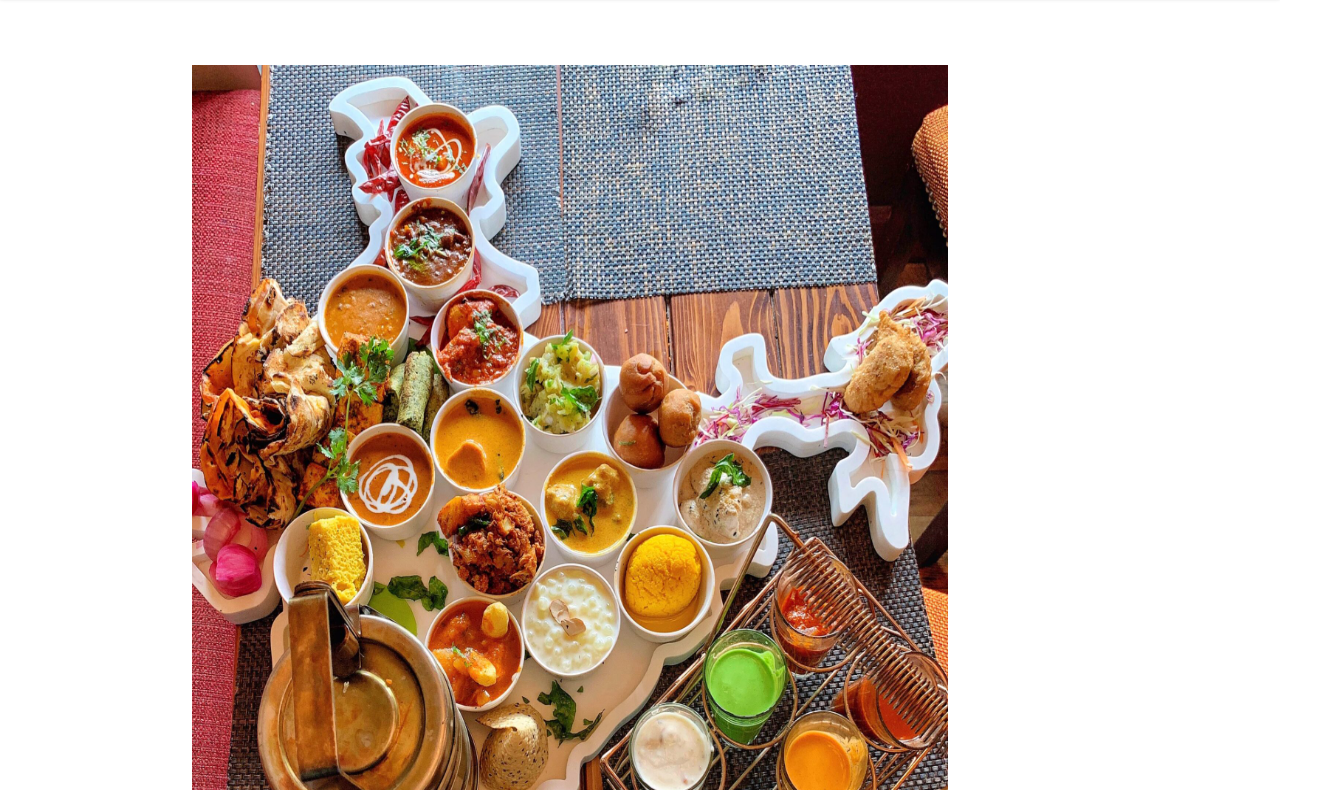
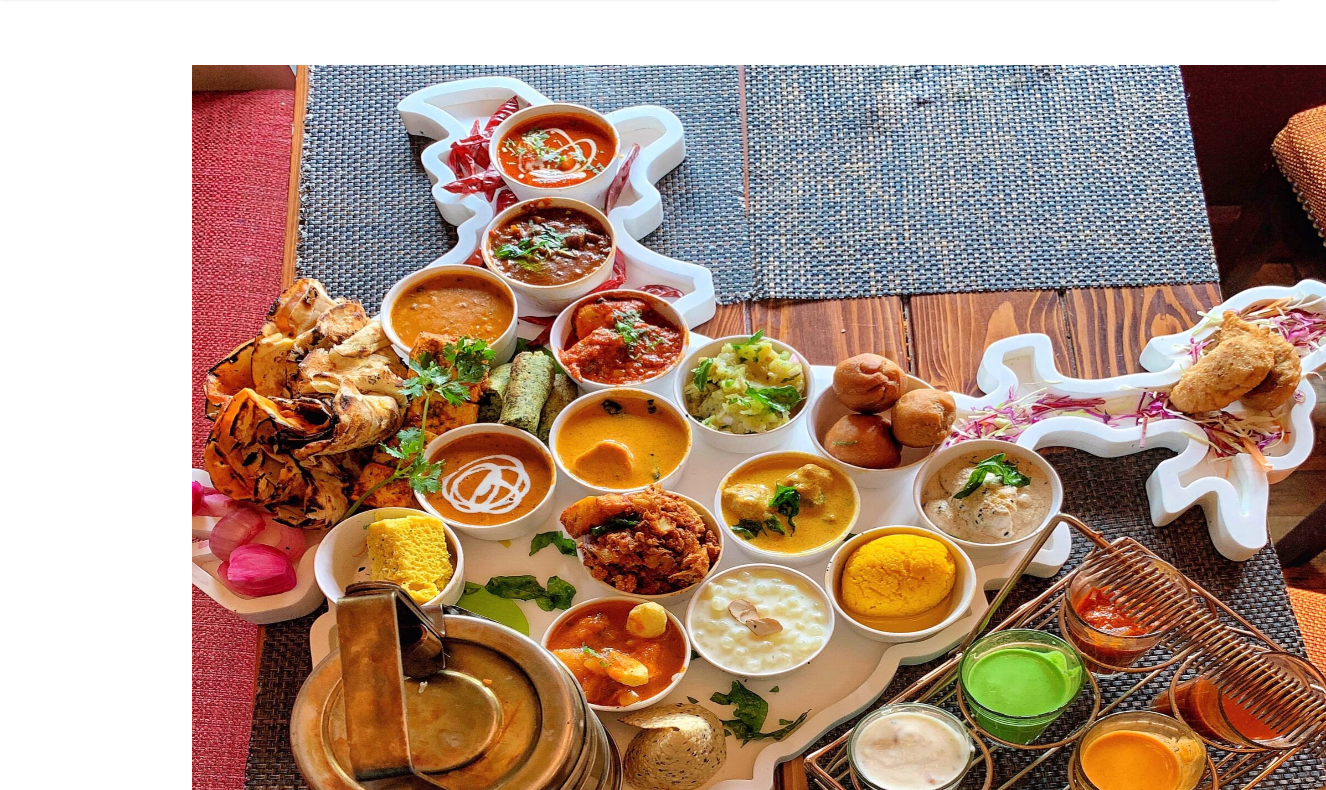
Before and after one commit to Chandhan27/Blog, a plain HTML site: page index.html in a window 1280 px wide. Shown: the part 67-857 px from the top of the page, 1326 px wide, since content can reach past the window. Drawn offline with nearby package versions, Linux system fonts and the light colour scheme.

Commit message:
Add files via upload

```diff
--- a/index.html
+++ b/index.html
@@ -41,7 +41,7 @@
 
     <div class="container">
         <br><br><br>
-        <img src="./image/main.jpg" alt="Flavoures of India" style="width: 20cm; height: 30cm;">
+        <img src="./image/main.jpg" alt="Flavoures of India" style="width: 30cm; height: 30cm;">
     </div>
 
 
```
